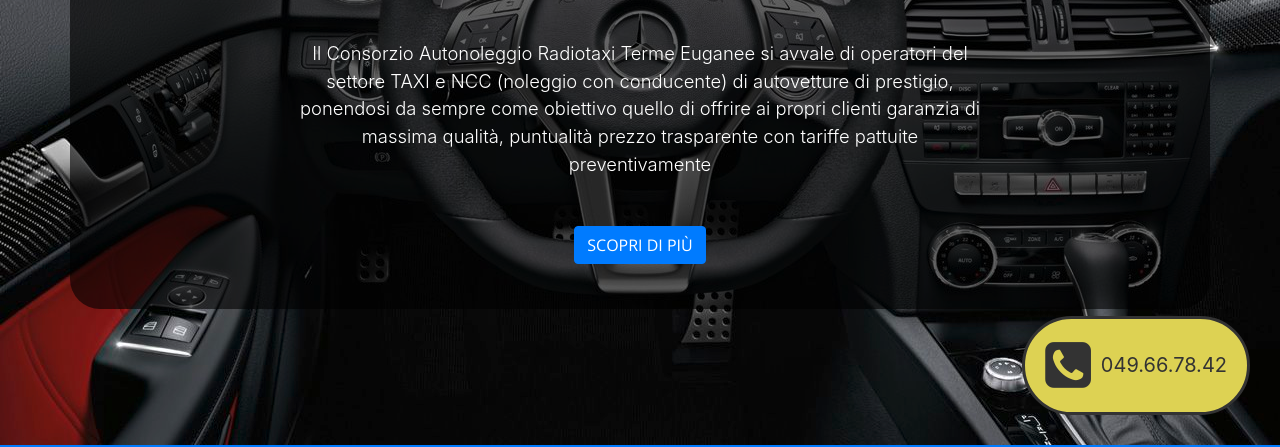
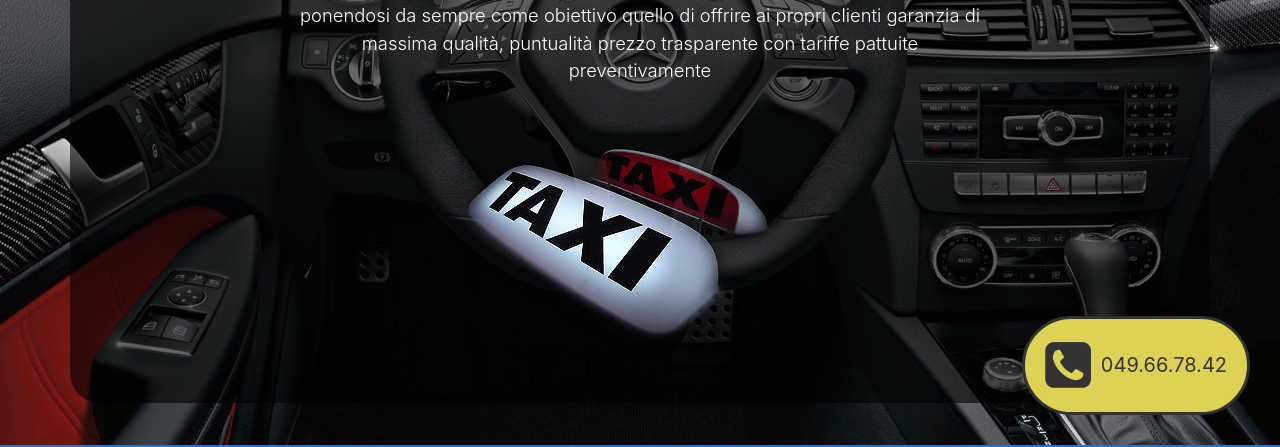
Before and after one commit to dariosky/artetaxi, a website with bundled scripts: page index.html in a window 1280 px wide. Shown: the part 355-802 px from the top of the page. Built offline with nearby package versions, Linux system fonts and the light colour scheme.

Commit message:
Taxi logo

```diff
--- a/index.html
+++ b/index.html
@@ -91,7 +91,9 @@
 					clienti garanzia di massima qualità, puntualità prezzo trasparente
 					con tariffe pattuite preventivamente
 				</p>
-				<a class="btn btn-primary btn-xl js-scroll-trigger" href="#about">Scopri di più</a>
+				<a class="js-scroll-trigger" href="#about">
+					<img src="img/taxi.png" alt=""/>
+				</a>
 			</div>
 		</div>
 	</div>
@@ -296,7 +298,8 @@
 
 		<div class="row">
 			<div class="col-lg-8 mx-auto text-center">
-				<iframe src="https://www.google.com/maps/d/u/0/embed?mid=1e0KJwR9FbpY1gswvPBDdkAI4lsqSI_yj" width="640" height="480"></iframe>
+				<iframe src="https://www.google.com/maps/d/u/0/embed?mid=1e0KJwR9FbpY1gswvPBDdkAI4lsqSI_yj"
+						width="640" height="480"></iframe>
 			</div>
 		</div>
 		<div class="row">
```
Also changed, not shown: img/taxi.png (added).
